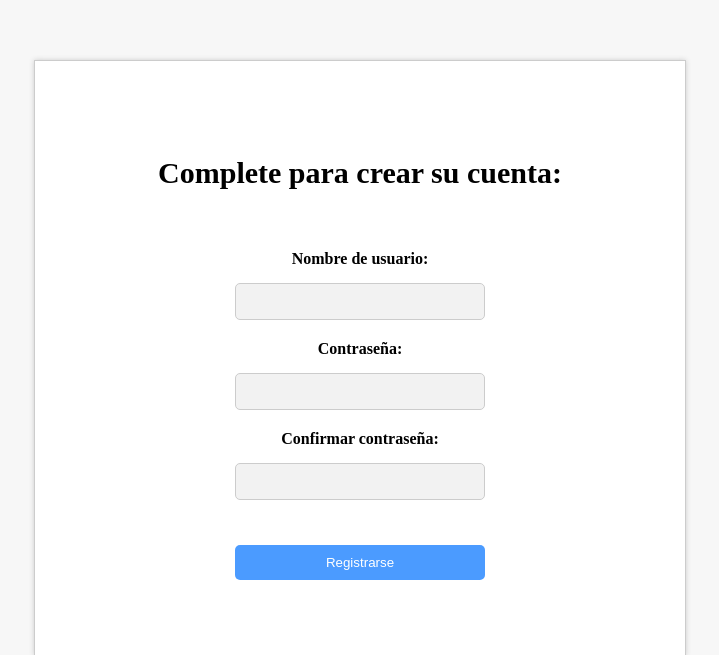
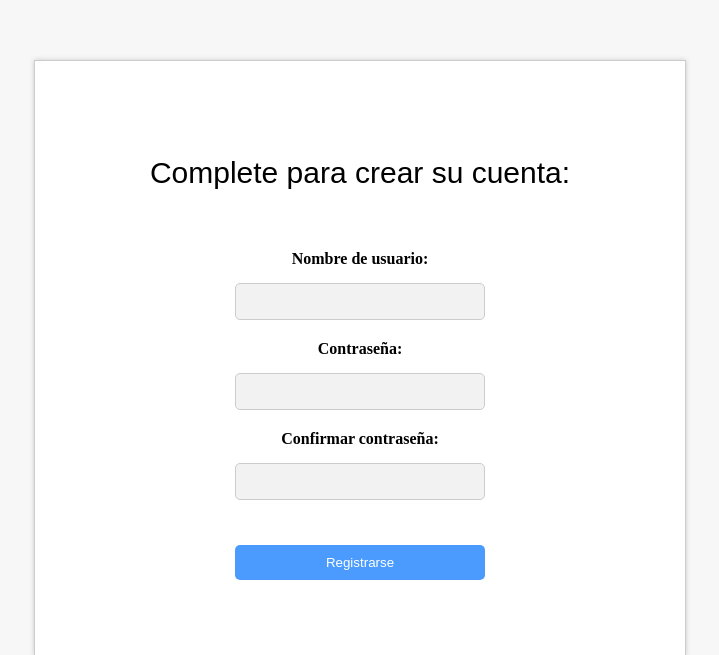
Before and after one commit to lukasvaz/fork-Software-Engineering, a Django app: page /registro/ in a window 1280 px wide. Shown: the top 655 px of the page, without its empty margins (280-999 px from the left). Run offline with Django 4.2, Linux system fonts and the light colour scheme; parts of the project's set-up code (start-up, migrations or seed data) failed here and were passed over.

Commit message:
hacer cambios para el merge

```diff
--- a/igs/urls.py
+++ b/igs/urls.py
@@ -15,7 +15,7 @@ Including another URLconf
     2. Add a URL to urlpatterns:  path('blog/', include('blog.urls'))
 """
 from django.contrib import admin
-from django.urls import path
+from django.urls import path, include
 from  main.views import home_views,log_in_views,transaction_views, registro_views
 
 urlpatterns = [
@@ -23,5 +23,6 @@ urlpatterns = [
     path("home/", home_views.home,name="home"),
     path("admin/", admin.site.urls),
     path('transaction/', transaction_views.transaction,name="transaction"),
+    path("", include("main.urls")),
     path('registro/', registro_views.registro,name="registro"),
 ]
--- a/web_design/templates/registro.html
+++ b/web_design/templates/registro.html
@@ -24,6 +24,8 @@
         h1 {
             margin-bottom: 60px;
             font-size: 30px;
+            font-family: Arial, sans-serif;
+            font-weight: normal;
         }
 
         /* Estilo para las etiquetas de entrada */
```
Also changed, not shown: db.sqlite3 (deleted).
